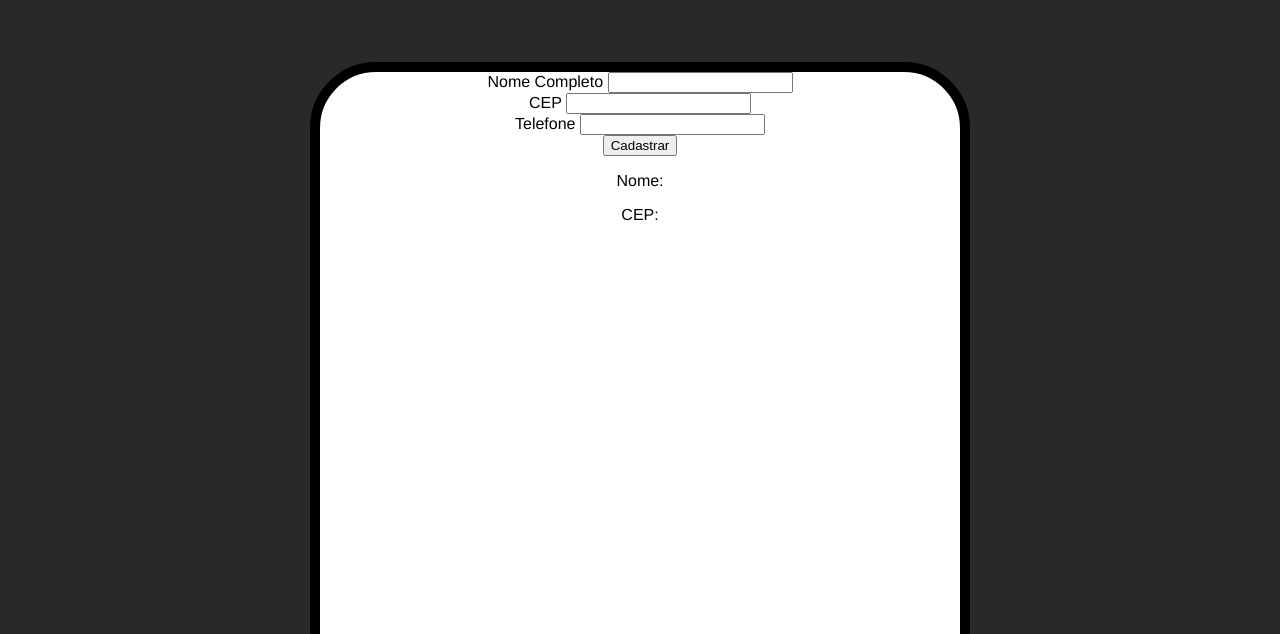
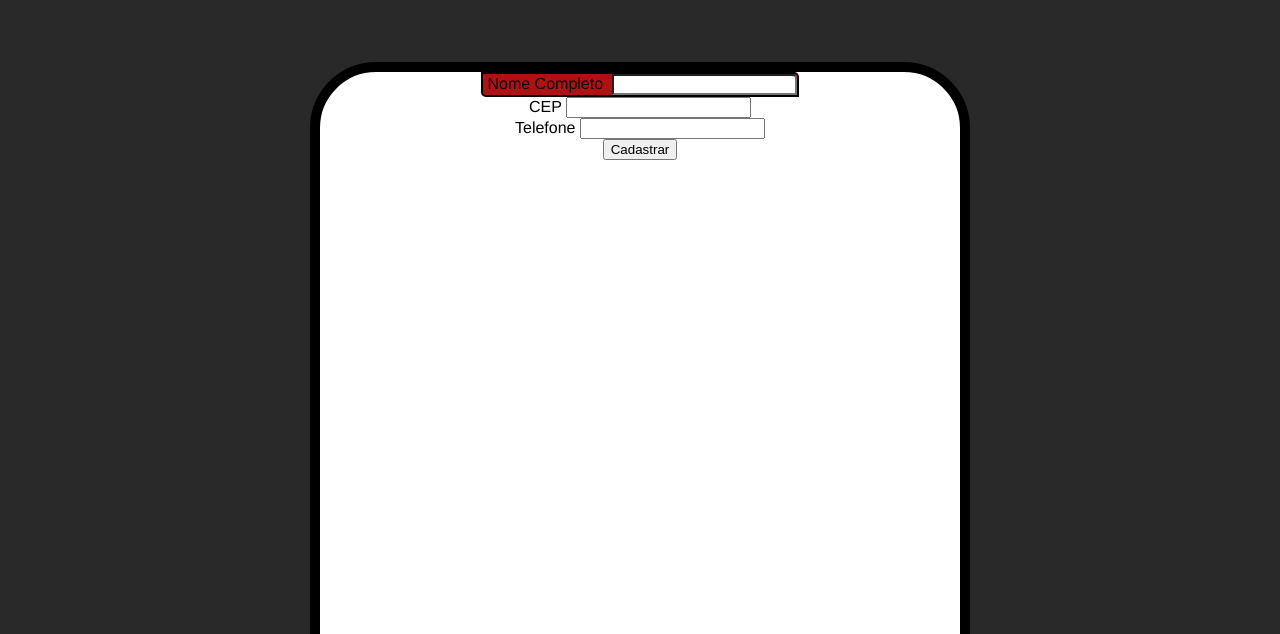
Before and after one commit to mourvan67532/Alphas_Car, a plain HTML site: page abner.html in a window 1280 px wide. Shown: the part 166-800 px from the top of the page. Drawn offline with Linux system fonts and the light colour scheme.

Commit message:
Add files via upload

```diff
--- a/abner.html
+++ b/abner.html
@@ -22,7 +22,8 @@
     </header>
     <main class="a_main">
         <div id="a_cadastro">
-            <div>
+            <div class="a_c2">
+                <div class="a_tabelinha">
                     <label for="nome_cliente">Nome Completo</label>
                     <input type="text" id="nome_cliente">
                 </div>
@@ -34,9 +35,11 @@
                     <label for="celular_1">Telefone</label>
                     <input type="text" id="celular_1">
                 </div>
-            <button onclick="cadastro_cliente()">Cadastrar</button>
-            <p>Nome: <spam id="cliente_nome"></spam></p>
+                <button>Cadastrar</button>
+            </div>
+            <!-- <p>Nome: <spam id="cliente_nome"></spam></p>
             <p>CEP: <spam id="cep_endereco"></spam></p>
+            <p>Celular: <spam id="cel_1"></spam></p> -->
         </div>
     </main>
     <footer class="m_footer">
--- a/java.js
+++ b/java.js
@@ -1,6 +1,6 @@
-function cadastro_cliente(){
-    const no_cl = document.getElementById("nome_cliente").value;
-    const en_cp = document.getElementById("endereco_cep").value;
-    document.getElementById("cliente_nome").innerText = no_cl;
-    document.getElementById("cep_endereco").innerText = en_cp;
-}
+// function cadastro_cliente(){
+//     const no_cl = document.getElementById("nome_cliente").value;
+//     const en_cp = document.getElementById("endereco_cep").value;
+//     document.getElementById("cliente_nome").innerText = no_cl;
+//     document.getElementById("cep_endereco").innerText = en_cp;
+// }
--- a/style.css
+++ b/style.css
@@ -58,3 +58,24 @@
     border: black 10px solid;
     border-radius: 10%;
 }
+.a_c2{
+    display: flex;
+    justify-content: center;
+    align-items: center;
+    flex-direction: column;
+}
+.a_tabelinha label{
+    width: 20rem;
+    padding: 0.3rem;
+}
+.a_tabelinha{
+
+    background-color: #b21111;
+    border: 2px solid black;
+    border-bottom-left-radius: 0.3rem;
+    border-top-right-radius: 0.3rem;
+
+}
+.a_tabelinha input{
+    border-top-right-radius: 0.3rem;
+}
```
Lines whose indentation alone changed are shown as unchanged.
